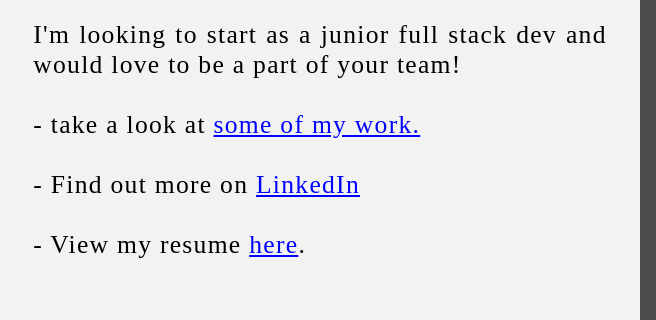
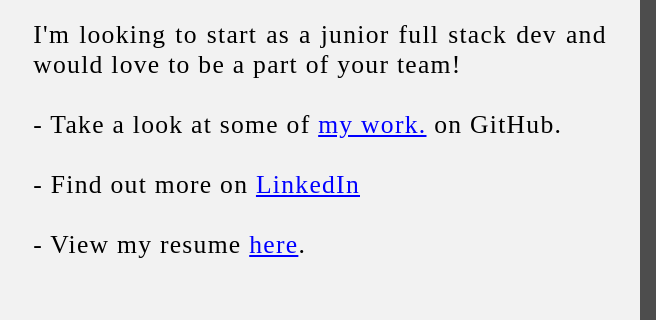
Before and after one commit to Michaelstau/michaelstau.github.io, a plain HTML site: page index.html in a window 1280 px wide. Shown: the part 1941-2261 px from the top of the page, 0-656 px from the left. Drawn offline with Linux system fonts and the light colour scheme.

Commit message:
final revision on see more

```diff
--- a/index.html
+++ b/index.html
@@ -111,7 +111,7 @@
           to be a part of your team!
           <br>
           <br>
-          - take a look at <a href="https://github.com/Michaelstau"> some of my work.</a>
+          - Take a look at some of <a href="https://github.com/Michaelstau">my work.</a> on GitHub.
           <br>
           <br>
           - Find out more on <a href="https://www.linkedin.com/in/michael-stauber-a658908a">LinkedIn</a>
```
